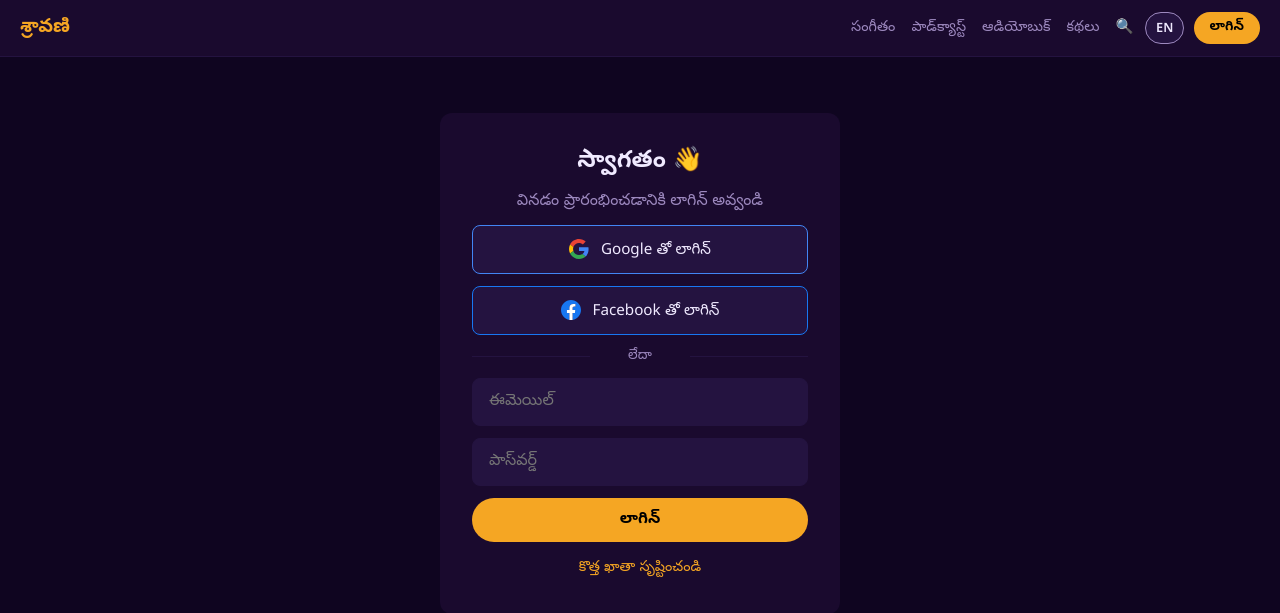
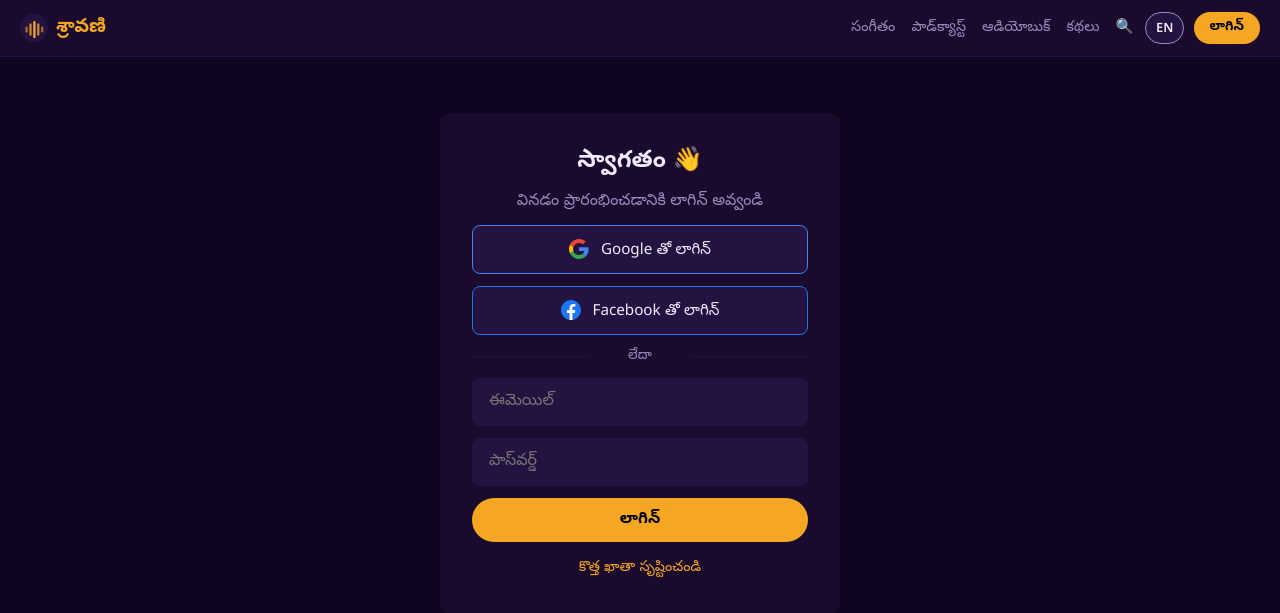
Before and after one commit to mvkrishna86/telugu-audio-platform, a FastAPI app: page /login?next=/admin in a window 1280 px wide. Shown: the top 613 px of the page. Run offline with FastAPI, Linux system fonts and the light colour scheme; some libraries are stand-ins or nearby versions.

Commit message:
Add sound wave logo to navbar (Option 4)
Co-Authored-By: Claude <noreply@anthropic.com>

```diff
--- a/app/static/css/style.css
+++ b/app/static/css/style.css
@@ -30,7 +30,8 @@ button { cursor: pointer; font-family: var(--font); }
   border-bottom: 1px solid var(--bg3);
   position: sticky; top: 0; z-index: 100;
 }
-.nav-brand { font-size: 1.2rem; font-weight: 700; color: var(--accent); white-space: nowrap; flex: 1; }
+.nav-brand { font-size: 1.2rem; font-weight: 700; color: var(--accent); white-space: nowrap; flex: 1; display: flex; align-items: center; gap: 0.5rem; }
+.nav-logo { width: 28px; height: 28px; flex-shrink: 0; }
 .nav-links { display: flex; gap: 1rem; align-items: center; }
 .nav-links a { color: var(--text-muted); font-size: 0.9rem; transition: color .2s; white-space: nowrap; }
 .nav-links a:hover { color: var(--text); }
--- a/app/templates/base.html
+++ b/app/templates/base.html
@@ -18,7 +18,10 @@
 <body>
 
 <nav class="navbar">
-  <a href="/" class="nav-brand">{% if lang == 'en' %}Sraavani{% else %}శ్రావణి{% endif %}</a>
+  <a href="/" class="nav-brand">
+    <img src="/static/icons/logo.svg" alt="" class="nav-logo" />
+    {% if lang == 'en' %}Sraavani{% else %}శ్రావణి{% endif %}
+  </a>
 
   <div class="nav-links">
     <a href="/browse/music">{% if lang == 'en' %}Music{% else %}సంగీతం{% endif %}</a>
```
Also changed, not shown: app/static/icons/logo.svg.
